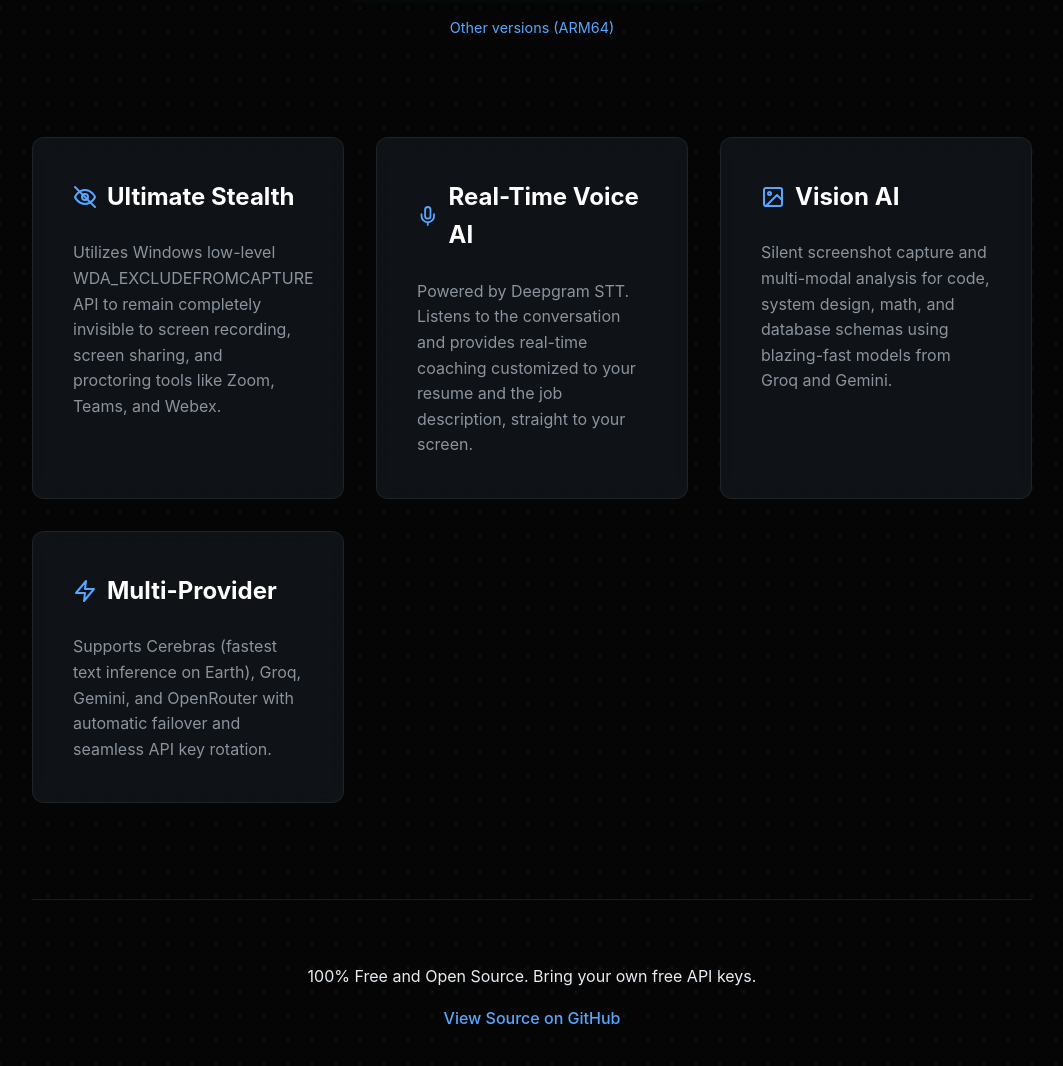
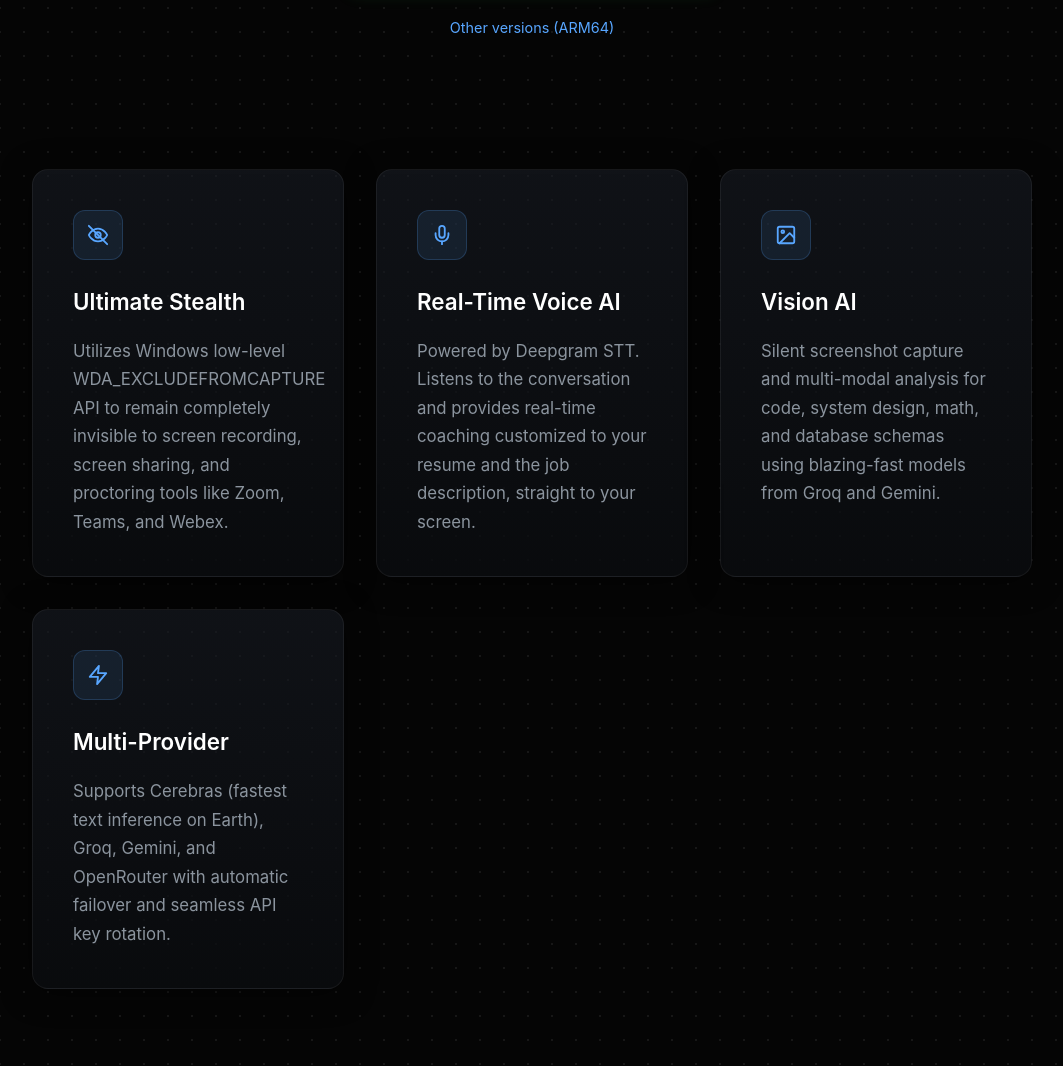
Before and after one commit to arthurhenriquelopes/Spectra, a plain HTML site: page docs/index.html in a window 1280 px wide. Shown: the part 700-1766 px from the top of the page, without its empty margins (108-1171 px from the left). Drawn offline with Linux system fonts and the light colour scheme.

Commit message:
docs: upgrade feature cards to ultra-premium Vercel-like design

```diff
--- a/docs/index.html
+++ b/docs/index.html
@@ -86,37 +86,69 @@
             display: grid;
             grid-template-columns: repeat(auto-fit, minmax(300px, 1fr));
             gap: 2rem;
-            margin-top: 3rem;
+            margin-top: 5rem;
         }
 
         .feature-card {
-            background-color: var(--card-bg);
-            backdrop-filter: blur(10px);
-            -webkit-backdrop-filter: blur(10px);
-            border: 1px solid var(--border);
-            border-radius: 12px;
+            background: linear-gradient(180deg, rgba(24, 28, 36, 0.6) 0%, rgba(10, 12, 15, 0.8) 100%);
+            border: 1px solid rgba(255, 255, 255, 0.06);
+            border-radius: 16px;
             padding: 2.5rem;
             text-align: left;
-            transition: transform 0.2s ease, border-color 0.2s ease;
+            transition: all 0.3s ease;
+            box-shadow: 0 4px 30px rgba(0, 0, 0, 0.5);
+            position: relative;
+            overflow: hidden;
+        }
+
+        /* Subtle glowing top border effect */
+        .feature-card::before {
+            content: '';
+            position: absolute;
+            top: 0;
+            left: 0;
+            width: 100%;
+            height: 1px;
+            background: linear-gradient(90deg, transparent, rgba(88, 166, 255, 0.5), transparent);
+            opacity: 0;
+            transition: opacity 0.3s ease;
         }
 
         .feature-card:hover {
             transform: translateY(-5px);
-            border-color: rgba(88, 166, 255, 0.4);
+            border-color: rgba(88, 166, 255, 0.2);
+            box-shadow: 0 10px 40px rgba(88, 166, 255, 0.1);
+        }
+
+        .feature-card:hover::before {
+            opacity: 1;
+        }
+
+        .icon-wrapper {
+            display: inline-flex;
+            align-items: center;
+            justify-content: center;
+            width: 48px;
+            height: 48px;
+            background: rgba(88, 166, 255, 0.1);
+            border: 1px solid rgba(88, 166, 255, 0.2);
+            border-radius: 12px;
+            margin-bottom: 1.5rem;
+            color: var(--accent);
         }
 
         .feature-card h3 {
             color: #ffffff;
-            margin-top: 0;
-            font-size: 1.5rem;
-            display: flex;
-            align-items: center;
-            gap: 10px;
+            margin: 0 0 1rem 0;
+            font-size: 1.4rem;
+            font-weight: 600;
         }
 
         .feature-card p {
             color: #8b949e;
             margin-bottom: 0;
+            line-height: 1.7;
+            font-size: 1.05rem;
         }
 
         .github-link {
@@ -152,34 +184,34 @@
 
         <div class="features">
             <div class="feature-card">
-                <h3>
-                    <svg width="24" height="24" viewBox="0 0 24 24" fill="none" stroke="currentColor" stroke-width="2" stroke-linecap="round" stroke-linejoin="round" style="color: var(--accent)"><path d="M2 12s3-7 10-7 10 7 10 7-3 7-10 7-10-7-10-7Z"></path><circle cx="12" cy="12" r="3"></circle><line x1="2" y1="2" x2="22" y2="22"></line></svg>
-                    Ultimate Stealth
-                </h3>
+                <div class="icon-wrapper">
+                    <svg width="22" height="22" viewBox="0 0 24 24" fill="none" stroke="currentColor" stroke-width="2" stroke-linecap="round" stroke-linejoin="round"><path d="M2 12s3-7 10-7 10 7 10 7-3 7-10 7-10-7-10-7Z"></path><circle cx="12" cy="12" r="3"></circle><line x1="2" y1="2" x2="22" y2="22"></line></svg>
+                </div>
+                <h3>Ultimate Stealth</h3>
                 <p>Utilizes Windows low-level WDA_EXCLUDEFROMCAPTURE API to remain completely invisible to screen recording, screen sharing, and proctoring tools like Zoom, Teams, and Webex.</p>
             </div>
 
             <div class="feature-card">
-                <h3>
-                    <svg width="24" height="24" viewBox="0 0 24 24" fill="none" stroke="currentColor" stroke-width="2" stroke-linecap="round" stroke-linejoin="round" style="color: var(--accent)"><path d="M12 2a3 3 0 0 0-3 3v7a3 3 0 0 0 6 0V5a3 3 0 0 0-3-3Z"></path><path d="M19 10v2a7 7 0 0 1-14 0v-2"></path><line x1="12" y1="19" x2="12" y2="22"></line></svg>
-                    Real-Time Voice AI
-                </h3>
+                <div class="icon-wrapper">
+                    <svg width="22" height="22" viewBox="0 0 24 24" fill="none" stroke="currentColor" stroke-width="2" stroke-linecap="round" stroke-linejoin="round"><path d="M12 2a3 3 0 0 0-3 3v7a3 3 0 0 0 6 0V5a3 3 0 0 0-3-3Z"></path><path d="M19 10v2a7 7 0 0 1-14 0v-2"></path><line x1="12" y1="19" x2="12" y2="22"></line></svg>
+                </div>
+                <h3>Real-Time Voice AI</h3>
                 <p>Powered by Deepgram STT. Listens to the conversation and provides real-time coaching customized to your resume and the job description, straight to your screen.</p>
             </div>
 
             <div class="feature-card">
-                <h3>
-                    <svg width="24" height="24" viewBox="0 0 24 24" fill="none" stroke="currentColor" stroke-width="2" stroke-linecap="round" stroke-linejoin="round" style="color: var(--accent)"><rect x="3" y="3" width="18" height="18" rx="2" ry="2"></rect><circle cx="8.5" cy="8.5" r="1.5"></circle><polyline points="21 15 16 10 5 21"></polyline></svg>
-                    Vision AI
-                </h3>
+                <div class="icon-wrapper">
+                    <svg width="22" height="22" viewBox="0 0 24 24" fill="none" stroke="currentColor" stroke-width="2" stroke-linecap="round" stroke-linejoin="round"><rect x="3" y="3" width="18" height="18" rx="2" ry="2"></rect><circle cx="8.5" cy="8.5" r="1.5"></circle><polyline points="21 15 16 10 5 21"></polyline></svg>
+                </div>
+                <h3>Vision AI</h3>
                 <p>Silent screenshot capture and multi-modal analysis for code, system design, math, and database schemas using blazing-fast models from Groq and Gemini.</p>
             </div>
 
             <div class="feature-card">
-                <h3>
-                    <svg width="24" height="24" viewBox="0 0 24 24" fill="none" stroke="currentColor" stroke-width="2" stroke-linecap="round" stroke-linejoin="round" style="color: var(--accent)"><polygon points="13 2 3 14 12 14 11 22 21 10 12 10 13 2"></polygon></svg>
-                    Multi-Provider
-                </h3>
+                <div class="icon-wrapper">
+                    <svg width="22" height="22" viewBox="0 0 24 24" fill="none" stroke="currentColor" stroke-width="2" stroke-linecap="round" stroke-linejoin="round"><polygon points="13 2 3 14 12 14 11 22 21 10 12 10 13 2"></polygon></svg>
+                </div>
+                <h3>Multi-Provider</h3>
                 <p>Supports Cerebras (fastest text inference on Earth), Groq, Gemini, and OpenRouter with automatic failover and seamless API key rotation.</p>
             </div>
         </div>
```
